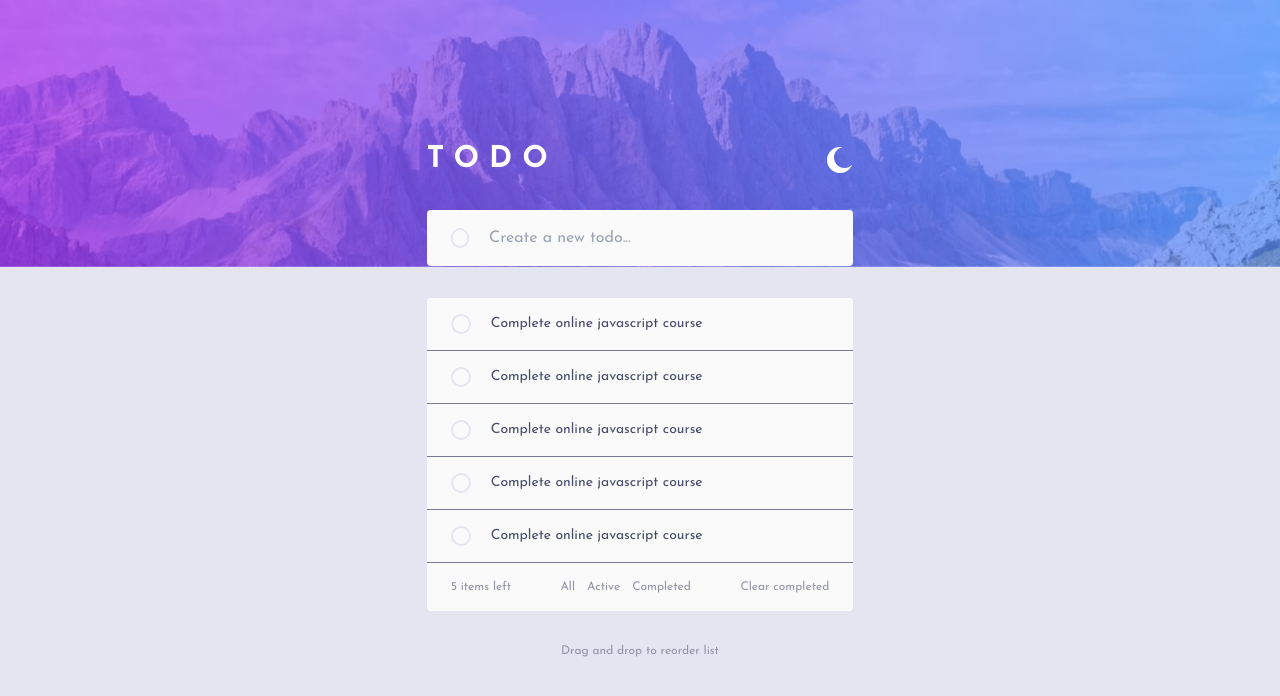
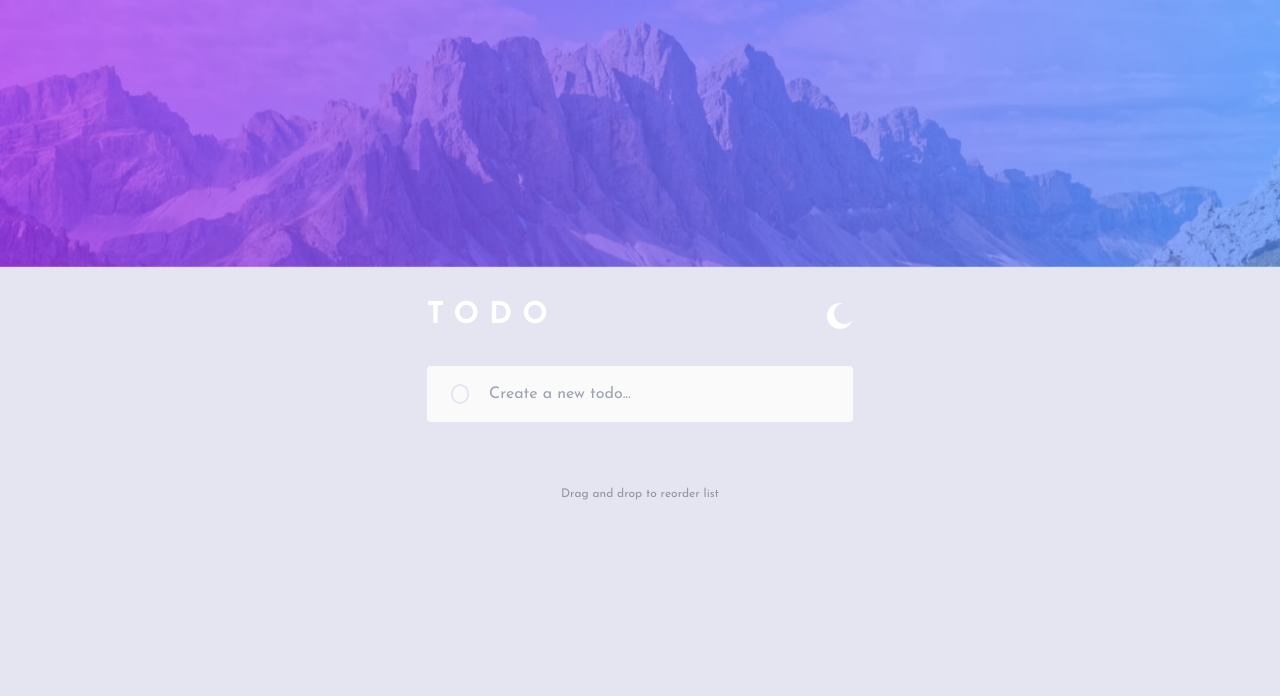
Before and after one commit to GraceYourCode/todo_app, a React (Vite) app: page / in a window 1280 px wide. Shown: the top 696 px of the page. Built offline with nearby package versions, Linux system fonts and the light colour scheme.

Commit message:
imputing all functionalities

```diff
--- a/src/App.jsx
+++ b/src/App.jsx
@@ -1,4 +1,4 @@
-import { useState } from "react";
+import { useEffect, useState } from "react";
 import dark_Mode_Background from "./assets/bg-desktop-dark.jpg";
 import light_Mode_Background from "./assets/bg-desktop-light.jpg";
 import Nav_Bar from "./Components/Nav_Bar";
@@ -7,6 +7,21 @@ import Tasks from "./Layout/Tasks";
 
 const App = () => {
   const [dark_Mode, setDark_Mode] = useState(false);
+
+  const [tasks, setTasks] = useState([
+    {id: 1, task: "Get started with your todo lists"},
+    {id: 2, task: "Get started with your todo lists"},
+  ]);
+
+  useEffect(() => {
+    localStorage.setItem("allTasks", JSON.stringify(tasks))
+  }, [tasks]);
+
+  useEffect(() => {
+    const items = JSON.parse(localStorage.getItem("allTasks"));
+    setTasks(items);
+    console.log(items)
+  }, [])
 
   const toggle_Dark_Mode = () => setDark_Mode(!dark_Mode);
 
@@ -17,7 +32,7 @@ const App = () => {
         <main className="w-1/3 z-30 flex-col flex gap-8 py-10">
           <Nav_Bar dark_Mode={dark_Mode} setTheme={()=>toggle_Dark_Mode()} />
           <Search_Bar dark_Mode={dark_Mode} />
-          <Tasks dark_Mode={dark_Mode} />
+          <Tasks dark_Mode={dark_Mode} tasks={tasks} />
           <p className={`text-center text-xs ${dark_Mode?"text-dark_Grey_Blue":"text-light_Mode_Dark_Grey_Blue"}`}>Drag and drop to reorder list</p>
         </main>
       </div>
--- a/src/Components/Task.jsx
+++ b/src/Components/Task.jsx
@@ -1,9 +1,10 @@
-import { useRef, useState } from "react";
+import { useEffect, useRef, useState } from "react";
 import Check from "./Check"
 
-const Task = ({dark_Mode}) => {
+const Task = ({dark_Mode, task}) => {
   const [checked, setChecked] = useState(false);
   const del_Btn = useRef();
+  useEffect(()=>console.log(task))
 
   const checker_Event_Handler = (checkbox, checker) => {
     /*
@@ -29,7 +30,7 @@ const Task = ({dark_Mode}) => {
       <Check dark_mode={dark_Mode} check_Control={checker_Event_Handler} />
       <p className={`w-4/5 text-sm ${dark_Mode?(checked?"text-dark_Grey_Blue":"text-light_Grey_Blue"):
       (checked?"text-light_Mode_Dark_Grey_Blue":"text-light_Mode_Very_Dark_Grey_Blue")}
-      ${checked && "line-through"}`}>Complete online javascript course</p>
+      ${checked && "line-through"}`}>{task}</p>
       <button className="hidden" ref={del_Btn}>
       <svg xmlns="http://www.w3.org/2000/svg" width="18" height="18"><path fill="#494C6B" fillRule="evenodd" d="M16.97 0l.708.707L9.546 8.84l8.132 8.132-.707.707-8.132-8.132-8.132 8.132L0 16.97l8.132-8.132L0 .707.707 0 8.84 8.132 16.971 0z"/></svg>
       </button>
--- a/src/Layout/Tasks.jsx
+++ b/src/Layout/Tasks.jsx
@@ -1,15 +1,12 @@
 import Footer from "../Components/Footer"
 import Task from "../Components/Task"
 
-const Tasks = ({dark_Mode}) => {
+const Tasks = ({dark_Mode, tasks}) => {
   return (
     <div className={`${dark_Mode?"bg-desaturated_Blue":"bg-light_Grey"} rounded`}>
-      <Task dark_Mode={dark_Mode} />
-      <Task dark_Mode={dark_Mode} />
-      <Task dark_Mode={dark_Mode} />
-      <Task dark_Mode={dark_Mode} />
-      <Task dark_Mode={dark_Mode} />
-      <Footer dark_Mode={dark_Mode} />
+      {tasks.map(task => {
+        <Task dark_Mode={dark_Mode} task={task} key={task.id} />
+      })}
     </div>
   )
 }
```
